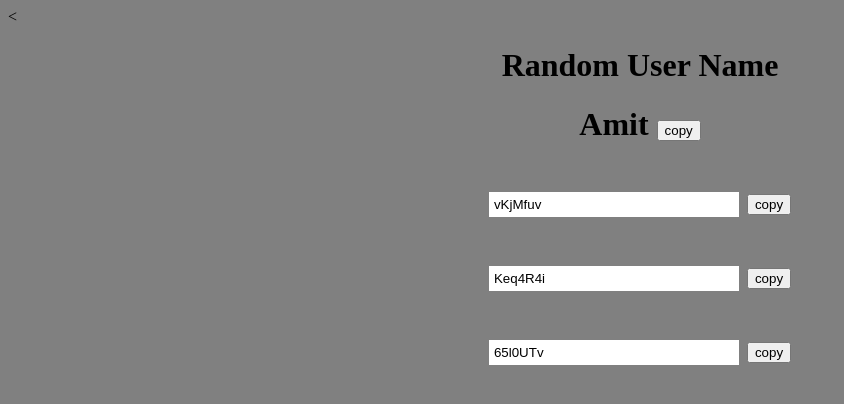
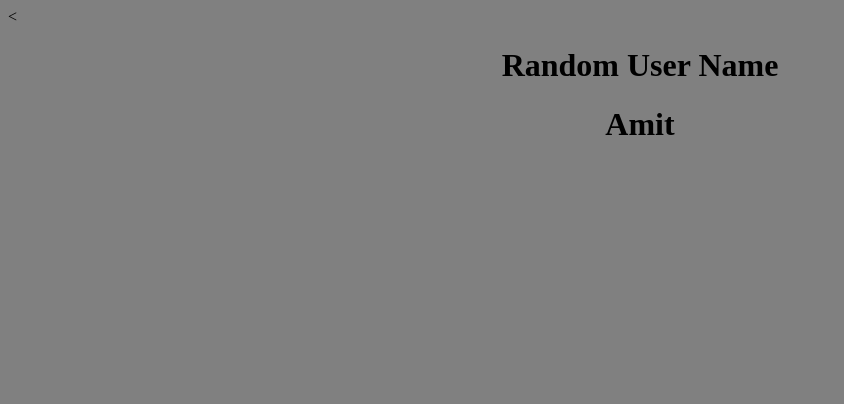
Before and after one commit to Amitoshi/random-username-password-generator, a PHP site: page / in a window 1280 px wide. Shown: the top 404 px of the page, without its empty margins (0-844 px from the left). Run offline with PHP 8.4, Linux system fonts and the light colour scheme.

Commit message:
Update index.php

```diff
--- a/index.php
+++ b/index.php
@@ -16,56 +16,6 @@
             <h1>Random User Name </h1>
             <div>
              <h1>Amit</h1?
-    <?php
-for ($s = '', $i = 0, $z = strlen($a = 'ABCDEFGHIJKLMNOPQRSTUVWXYZabcdefghijklmnopqrstuvwxyz0123456789') - 1;$i != 7;$x = rand(0, $z), $s.= $a[$x], $i++);
-echo '<input type="text" name="txt" class="txt" style="border: none; width: 250px;
-    padding: 5px;" value="' . $s . '">
-<input type="button" value="copy" class="btn" >';
-echo "<br>";
-echo "<br>";
-for ($s = '', $i = 0, $z = strlen($a = 'ABCDEFGHIJKLMNOPQRSTUVWXYZabcdefghijklmnopqrstuvwxyz0123456789') - 1;$i != 7;$x = rand(0, $z), $s.= $a[$x], $i++);
-echo '<input type="text" style="border: none; width: 250px;
-    padding: 5px; " name="txt2" class="txt2" value="' . $s . '">
-<input type="button" value="copy" class="btn2">';
-echo "<br>";
-echo "<br>";
-for ($s = '', $i = 0, $z = strlen($a = 'ABCDEFGHIJKLMNOPQRSTUVWXYZabcdefghijklmnopqrstuvwxyz0123456789') - 1;$i != 7;$x = rand(0, $z), $s.= $a[$x], $i++);
-echo '<input type="text" style="border: none; width: 250px;
-    padding: 5px;" name="txt3" class="txt3" value="' . $s . '">
-<input type="button" value="copy" class="btn3">';
-echo "<br>";
-echo "<br>";
-for ($s = '', $i = 0, $z = strlen($a = 'ABCDEFGHIJKLMNOPQRSTUVWXYZabcdefghijklmnopqrstuvwxyz0123456789') - 1;$i != 7;$x = rand(0, $z), $s.= $a[$x], $i++);
-echo '<input type="text" style="border: none; width: 250px;
-    padding: 5px;" name="txt4" class="txt4" value="' . $s . '">
-<input type="button" value="copy" class="btn4">';
-echo "<br>";
-echo "<br>";
-?>
-</center>
-</div>
-  <script>
-   let btn=document.querySelector('.btn');
-      btn.addEventListener("click", function () {
-       let txt=document.querySelector('.txt');
-      txt.select();
-      document.execCommand ('copy');  });
- </script><script>
-    let btn2=document.querySelector('.btn2');
-      btn2.addEventListener("click", function () {
-       let txt2=document.querySelector('.txt2');
-      txt2.select();
-      document.execCommand ('copy');  });</script> <script>
-    let btn3=document.querySelector('.btn3');
-      btn3.addEventListener("click", function () {
-       let txt3=document.querySelector('.txt3');
-      txt3.select();
-      document.execCommand ('copy');  });</script><script>
-    let btn4=document.querySelector('.btn4');
-      btn4.addEventListener("click", function () {
-       let txt4=document.querySelector('.txt4');
-      txt4.select();
-      document.execCommand ('copy');  });
- </script>
+
     </body>
 </html>
```
